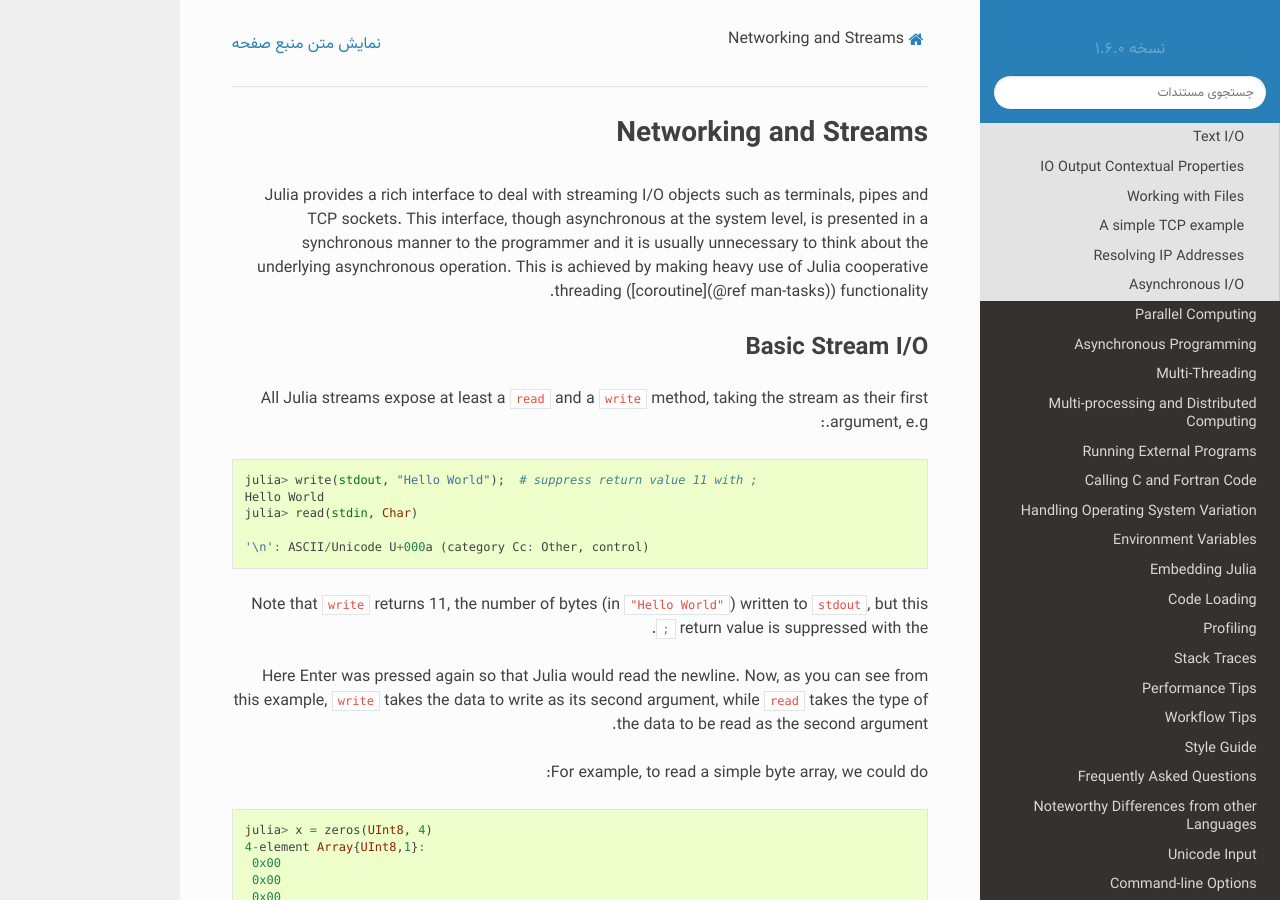
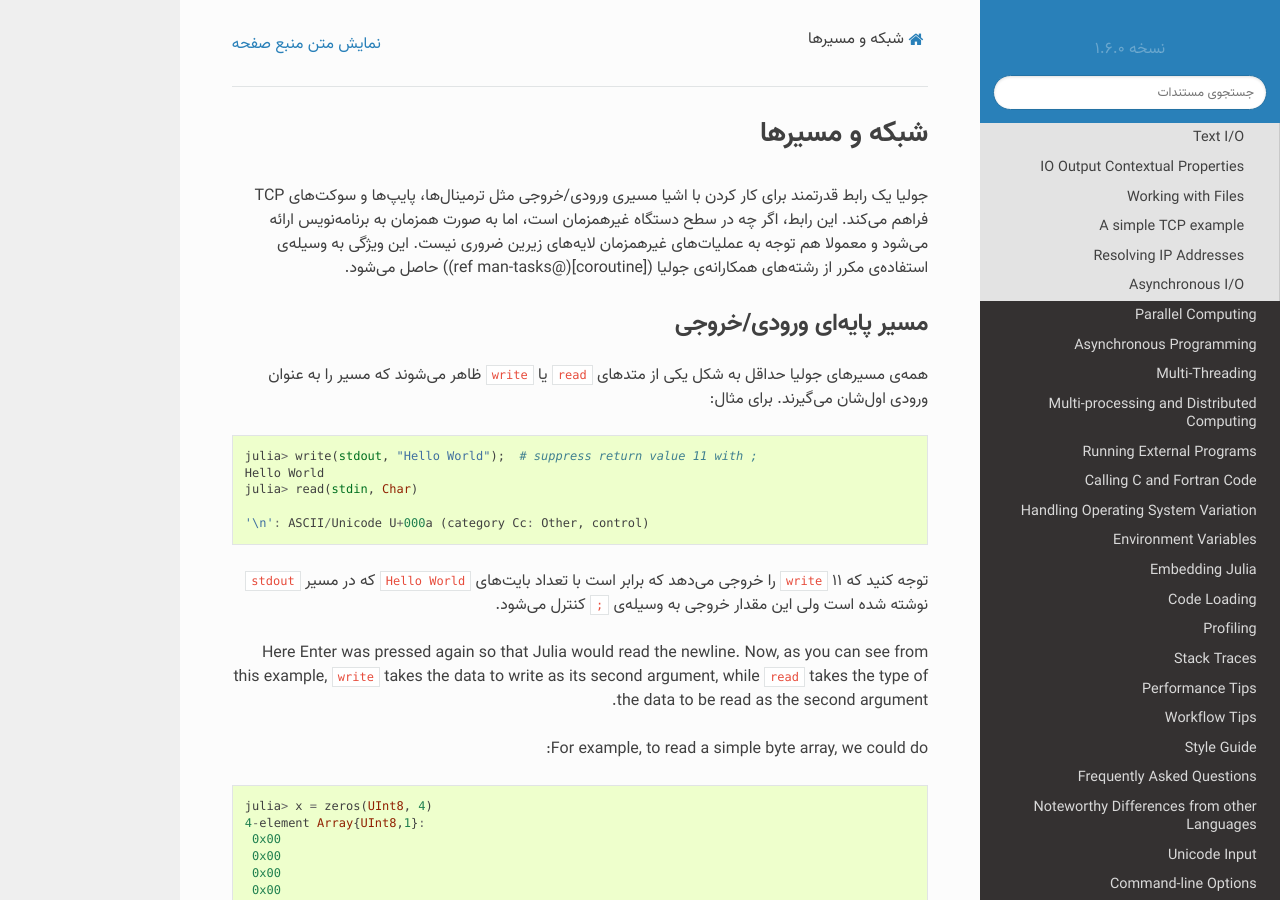
Before and after one commit to AppliedLinearAlgebra-Sharif/julia-docs, a Sphinx documentation site: the page built from docs/manual/networking-and-streams.md, in a window 1280 px wide and 900 px high. Built offline with Sphinx 7.4.7 and the Read the Docs theme 2.0.0, drawn with Linux system fonts in a browser that asks for light colours; pages that are not in the unit, such as notebooks, are missing from menus.

Commit message:
Update networking-and-streams.md

````diff
--- a/docs/manual/networking-and-streams.md
+++ b/docs/manual/networking-and-streams.md
@@ -1,15 +1,11 @@
-# Networking and Streams
+# شبکه و مسیرها
+جولیا یک رابط قدرتمند برای کار کردن با اشیا مسیری ورودی/خروجی مثل ترمینال‌ها، پایپ‌ها و سوکت‌های TCP فراهم می‌کند. این رابط، اگر چه در سطح دستگاه غیرهمزمان است، اما به صورت همزمان به برنامه‌نویس ارائه می‌شود و معمولا هم توجه به عملیات‌های غیرهمزمان لایه‌های زیرین ضروری نیست. این ویژگی به وسیله‌ی استفاده‌ی مکرر از رشته‌های همکارانه‌ی جولیا
+([coroutine](@ref man-tasks))
+حاصل می‌شود.
 
-Julia provides a rich interface to deal with streaming I/O objects such as terminals, pipes and
-TCP sockets. This interface, though asynchronous at the system level, is presented in a synchronous
-manner to the programmer and it is usually unnecessary to think about the underlying asynchronous
-operation. This is achieved by making heavy use of Julia cooperative threading ([coroutine](@ref man-tasks))
-functionality.
+## مسیر پایه‌ای ورودی/خروجی
 
-## Basic Stream I/O
-
-All Julia streams expose at least a `read` and a `write` method, taking the
-stream as their first argument, e.g.:
+همه‌ی مسیر‌های جولیا حداقل به شکل یکی از متدهای `read` یا `write` ظاهر می‌شوند که مسیر را به عنوان ورودی اول‌شان می‌گیرند. برای مثال:
 
 ```julia
 julia> write(stdout, "Hello World");  # suppress return value 11 with ;
@@ -19,8 +15,8 @@ julia> read(stdin, Char)
 '\n': ASCII/Unicode U+000a (category Cc: Other, control)
 ```
 
-Note that `write` returns 11, the number of bytes (in `"Hello World"`) written to `stdout`,
-but this return value is suppressed with the `;`.
+
+توجه کنید که `write` ۱۱ را خروجی می‌دهد که برابر است با تعداد بایت‌های `Hello World` که  در مسیر `stdout` نوشته شده است ولی این مقدار خروجی به وسیله‌ی `;` کنترل می‌شود.
 
 Here Enter was pressed again so that Julia would read the newline. Now, as you can see from this
 example, `write` takes the data to write as its second argument, while `read`
````
